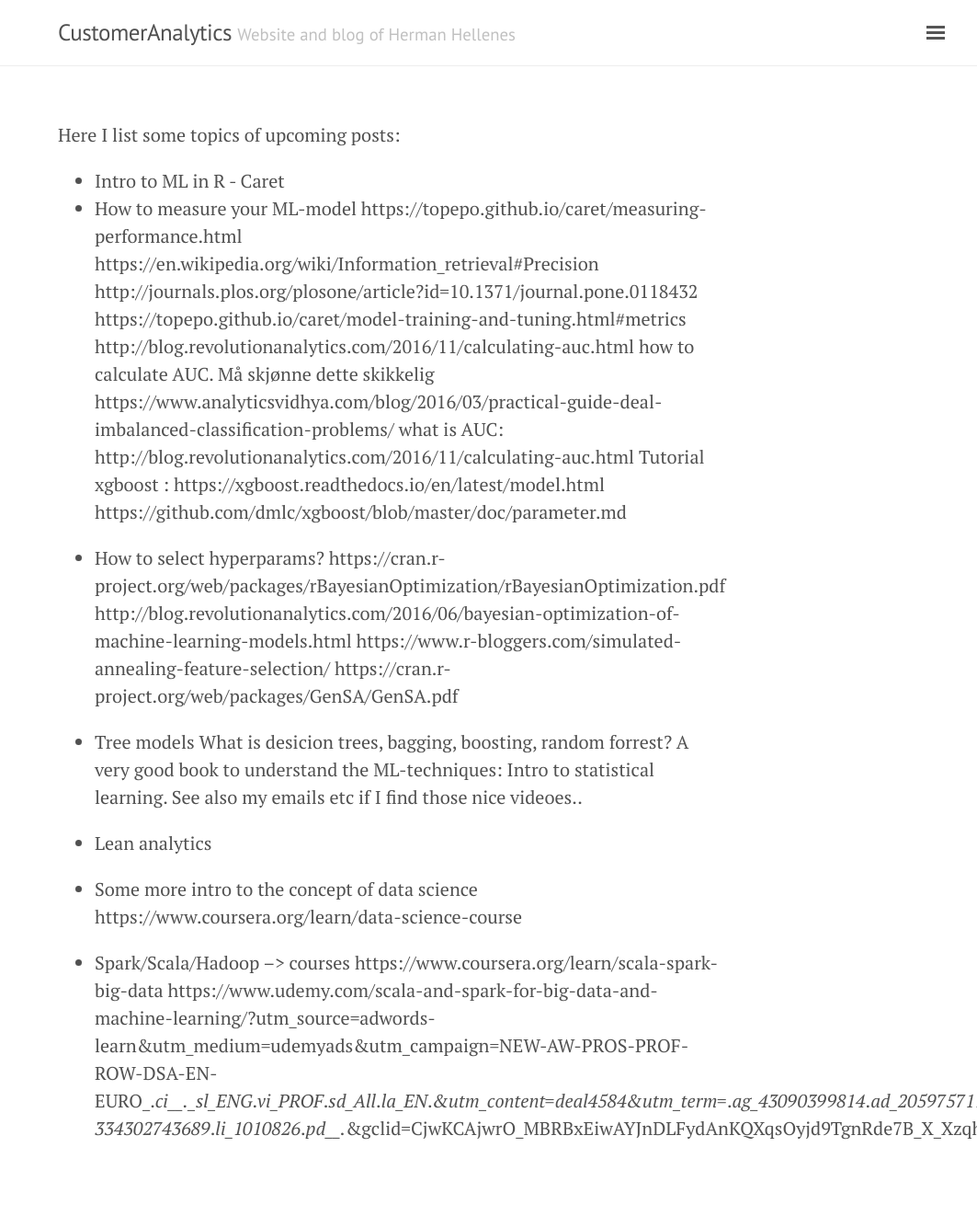
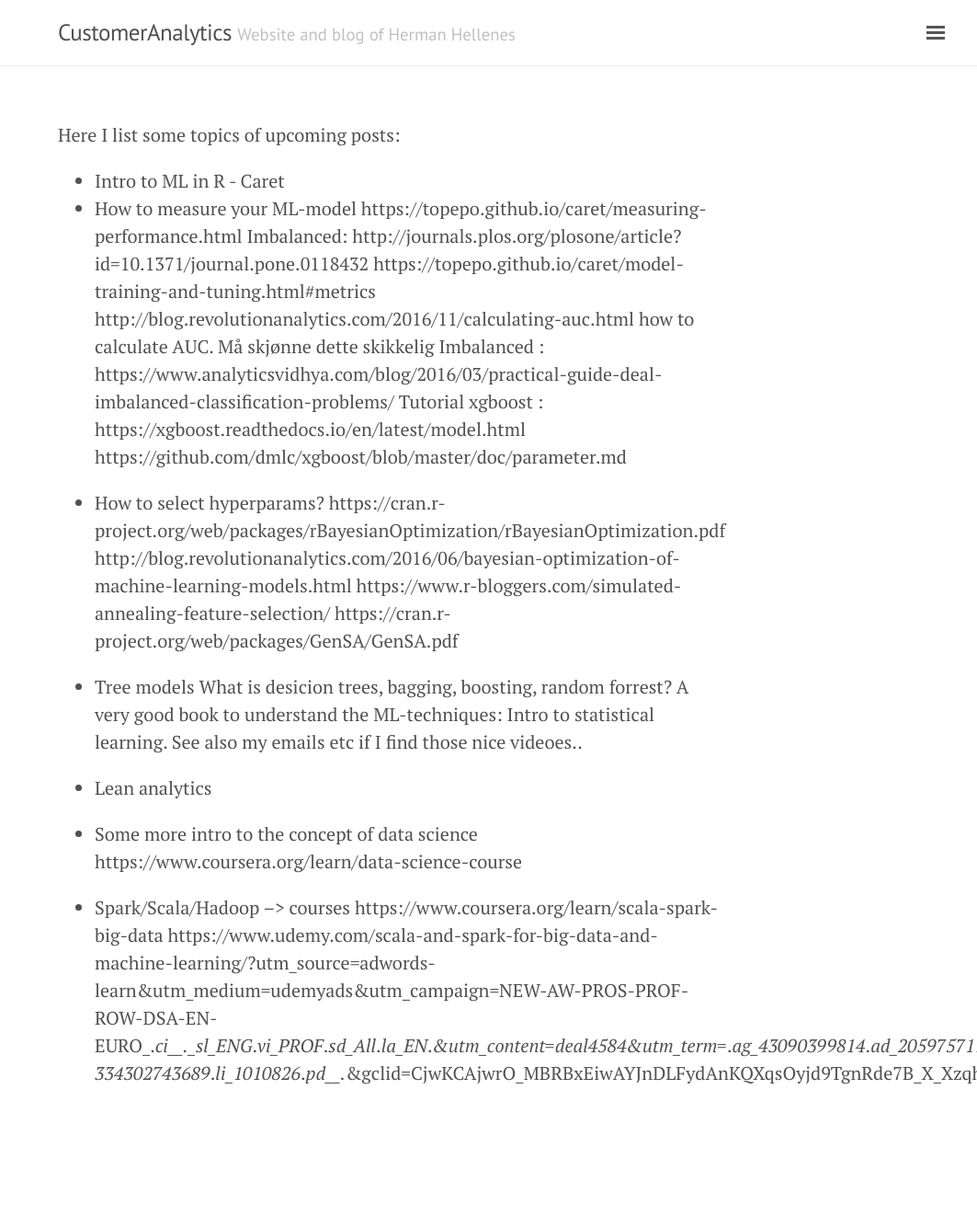
Before and after one commit to herman-hellenes/herman-hellenes.github.io, a Jekyll site: the page built from undone_posts/2017-08-18-Temp-resources.md, in a window 1280 px wide. Shown: the whole page at 92% size, without its empty margins (217-1280 px from the left). Built offline with Jekyll 4.4.1, drawn with Linux system fonts in a browser that asks for light colours; nearby versions of some CDN libraries; our own code applies the rules of GitHub Pages for plain Markdown files; after the commit the page ends 1262 px from its top, so only the background shows below that.

Commit message:
Update 2017-08-18-Temp-resources.md

```diff
--- a/undone_posts/2017-08-18-Temp-resources.md
+++ b/undone_posts/2017-08-18-Temp-resources.md
@@ -3,12 +3,10 @@ Here I list some topics of upcoming posts:
 * Intro to ML in R - Caret
 * How to measure your ML-model
 https://topepo.github.io/caret/measuring-performance.html
-https://en.wikipedia.org/wiki/Information_retrieval#Precision
-http://journals.plos.org/plosone/article?id=10.1371/journal.pone.0118432
+Imbalanced: http://journals.plos.org/plosone/article?id=10.1371/journal.pone.0118432
 https://topepo.github.io/caret/model-training-and-tuning.html#metrics
 http://blog.revolutionanalytics.com/2016/11/calculating-auc.html how to calculate AUC. Må skjønne dette skikkelig
-https://www.analyticsvidhya.com/blog/2016/03/practical-guide-deal-imbalanced-classification-problems/
-what is AUC: http://blog.revolutionanalytics.com/2016/11/calculating-auc.html
+Imbalanced : https://www.analyticsvidhya.com/blog/2016/03/practical-guide-deal-imbalanced-classification-problems/
 Tutorial xgboost : https://xgboost.readthedocs.io/en/latest/model.html
 https://github.com/dmlc/xgboost/blob/master/doc/parameter.md
 
```
